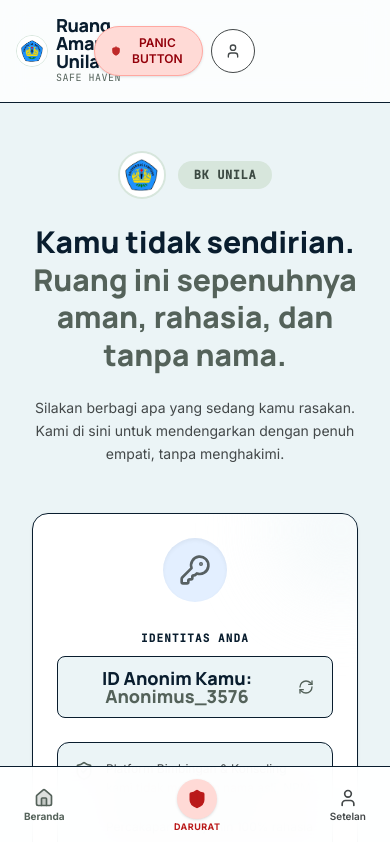
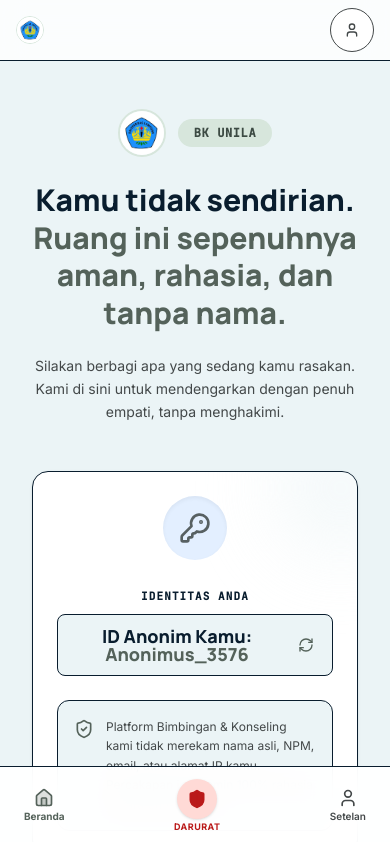
Before and after one commit to devwanrpl-2413025009/ruang-aman, a React (Vite) app: page / in a window 390 px wide. Shown: the top 842 px of the page. Built offline with nearby package versions, Linux system fonts and the light colour scheme.

Commit message:
fix: mobile header rapi — flex layout, compact brand, no empty center

```diff
--- a/src/components/Header.tsx
+++ b/src/components/Header.tsx
@@ -20,23 +20,23 @@ export default function Header({
 }: HeaderProps) {
   return (
     <header className="sticky top-0 z-50 bg-white/80 backdrop-blur-md border-b border-outline-variant/30 transition-all">
-      <div className="grid grid-cols-3 items-center px-4 md:px-20 py-4 max-w-7xl mx-auto w-full">
-        {/* Brand Group - Left */}
+      <div className="flex items-center justify-between px-4 md:px-20 py-2 md:py-4 max-w-7xl mx-auto w-full">
+        {/* Brand Group */}
         <button
           onClick={() => onNavigate(AppView.HOME)}
-          className="justify-self-start flex items-center gap-2 cursor-pointer hover:opacity-85 transition-opacity text-left"
+          className="flex items-center gap-2 cursor-pointer hover:opacity-85 transition-opacity text-left shrink-0"
           id="nav-logo"
         >
           <img
             src="/logo-unila.png"
             alt="Logo Unila"
-            className="w-8 h-8 md:w-10 md:h-10 rounded-full object-cover border border-sage-light"
+            className="w-7 h-7 md:w-10 md:h-10 rounded-full object-cover border border-sage-light"
           />
-          <div>
-            <h1 className="font-display font-extrabold text-lg md:text-xl text-charcoal-dark tracking-tight leading-none">
+          <div className="hidden sm:block">
+            <h1 className="font-display font-extrabold text-sm md:text-xl text-charcoal-dark tracking-tight leading-none">
               Ruang Aman BK Unila
             </h1>
-            <span className="text-[10px] uppercase font-mono tracking-wider text-sage-primary block">
+            <span className="text-[9px] md:text-[10px] uppercase font-mono tracking-wider text-sage-primary block">
               {userRole === "bk" ? "BK atau Staff Terhubung" : "Safe Haven"}
             </span>
           </div>
@@ -44,7 +44,7 @@ export default function Header({
 
         {/* Main Navigation - Center */}
         {userRole !== "bk" && (
-        <nav className="hidden md:flex items-center justify-self-center gap-1 bg-background-soft p-1 rounded-full border border-outline-variant/20">
+        <nav className="hidden md:flex items-center gap-1 bg-background-soft p-1 rounded-full border border-outline-variant/20">
           <button
             onClick={() => onNavigate(AppView.HOME)}
             className={`px-4 py-1.5 rounded-full text-xs font-semibold tracking-wide transition-all ${
@@ -94,17 +94,16 @@ export default function Header({
         </nav>
         )}
 
-        {/* Global Toolbar - Right */}
-        <div className="flex items-center justify-self-end gap-2 md:gap-4">
-          {/* Panic Button */}
+        {/* Global Toolbar */}
+        <div className="flex items-center gap-2">
+          {/* Panic Button - hidden on mobile (bottom nav handles it) */}
           <button
             onClick={onOpenEmergency}
-            className="bg-coral-pink hover:bg-[#ffc6c1] text-coral-dark-text font-semibold text-xs rounded-full px-4 md:px-5 py-2 md:py-3 shadow-sm hover:shadow transition-all flex items-center gap-2 cursor-pointer border border-[#ffa8a1]"
+            className="hidden md:flex bg-coral-pink hover:bg-[#ffc6c1] text-coral-dark-text font-semibold text-xs rounded-full px-5 py-3 shadow-sm hover:shadow transition-all items-center gap-2 cursor-pointer border border-[#ffa8a1]"
             id="btn-panic-header"
           >
             <ShieldAlert className="w-4 h-4 fill-current animate-pulse text-coral-panic" />
-            <span className="hidden sm:inline">PANIC BUTTON / HOTLINE DARURAT</span>
-            <span className="sm:hidden">PANIC BUTTON</span>
+            <span>PANIC BUTTON / HOTLINE DARURAT</span>
           </button>
 
           {/* Settings / Profile Trigger */}
```
